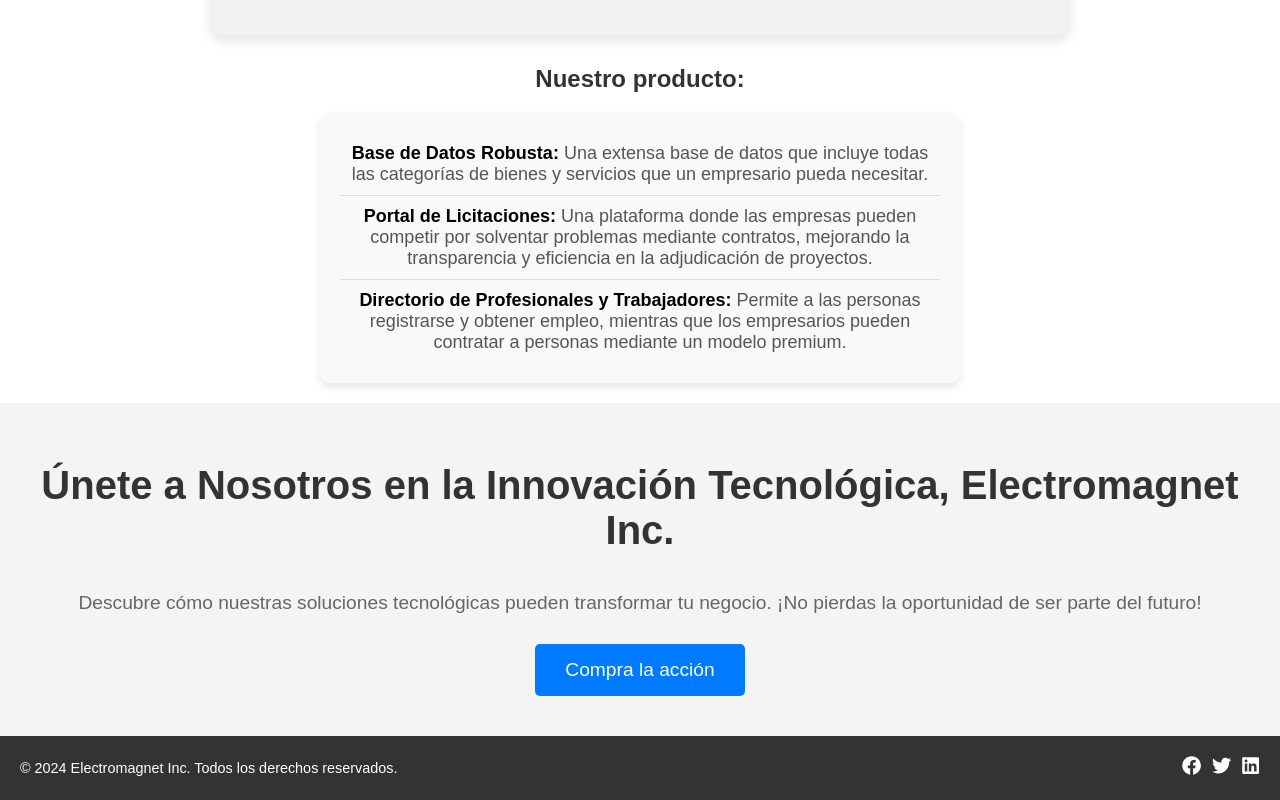
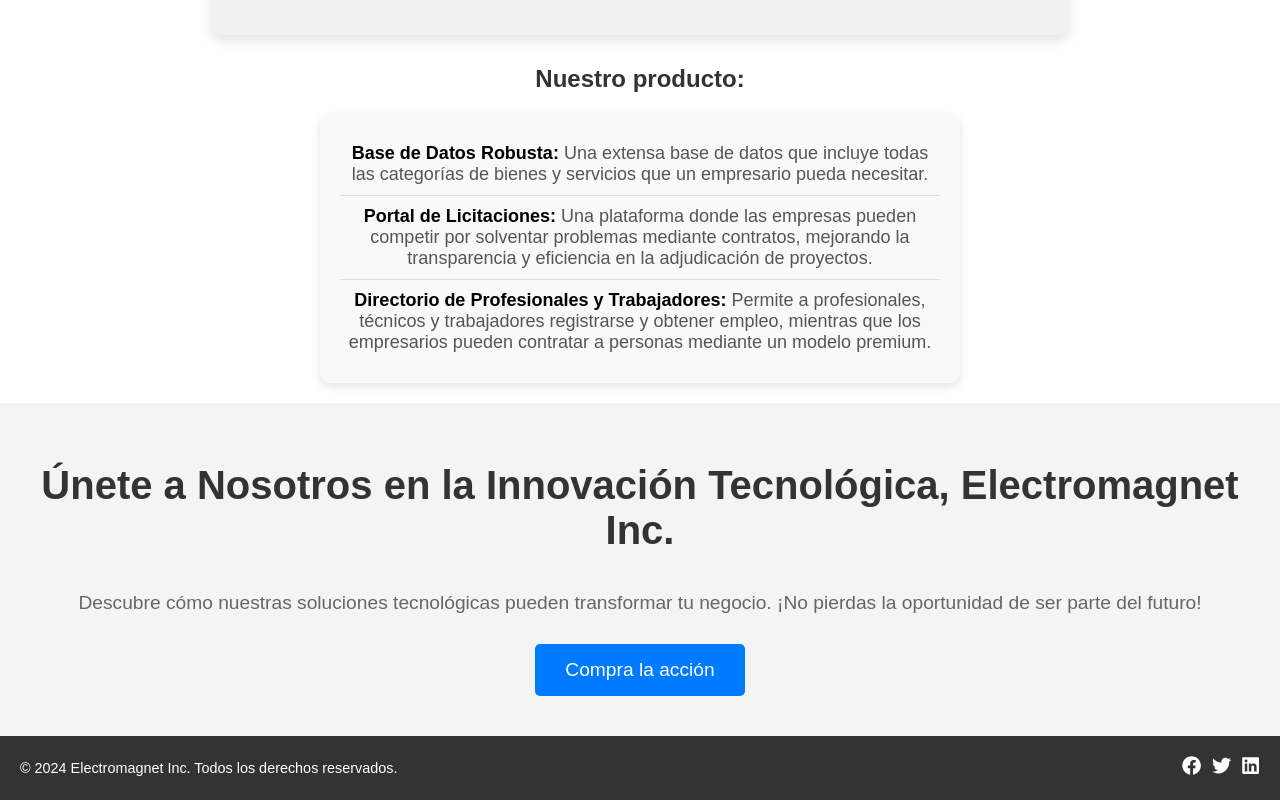
Before and after one commit to richhard6/electromagnetstripe, a React (Create React App) app: page / in a window 1280 px wide. Shown: the part 1074-1874 px from the top of the page. Built offline with nearby package versions, Linux system fonts and the light colour scheme.

Commit message:
fixed text

```diff
--- a/src/components/FeaturesList.js
+++ b/src/components/FeaturesList.js
@@ -54,7 +54,7 @@
     {
       name: 'Directorio de Profesionales y Trabajadores:',
       feature:
-        'Permite a las personas registrarse y obtener empleo, mientras que los empresarios pueden contratar a personas mediante un modelo premium.',
+        'Permite a profesionales, técnicos y trabajadores registrarse y obtener empleo, mientras que los empresarios pueden contratar a personas mediante un modelo premium.',
     },
   ];
 
```
